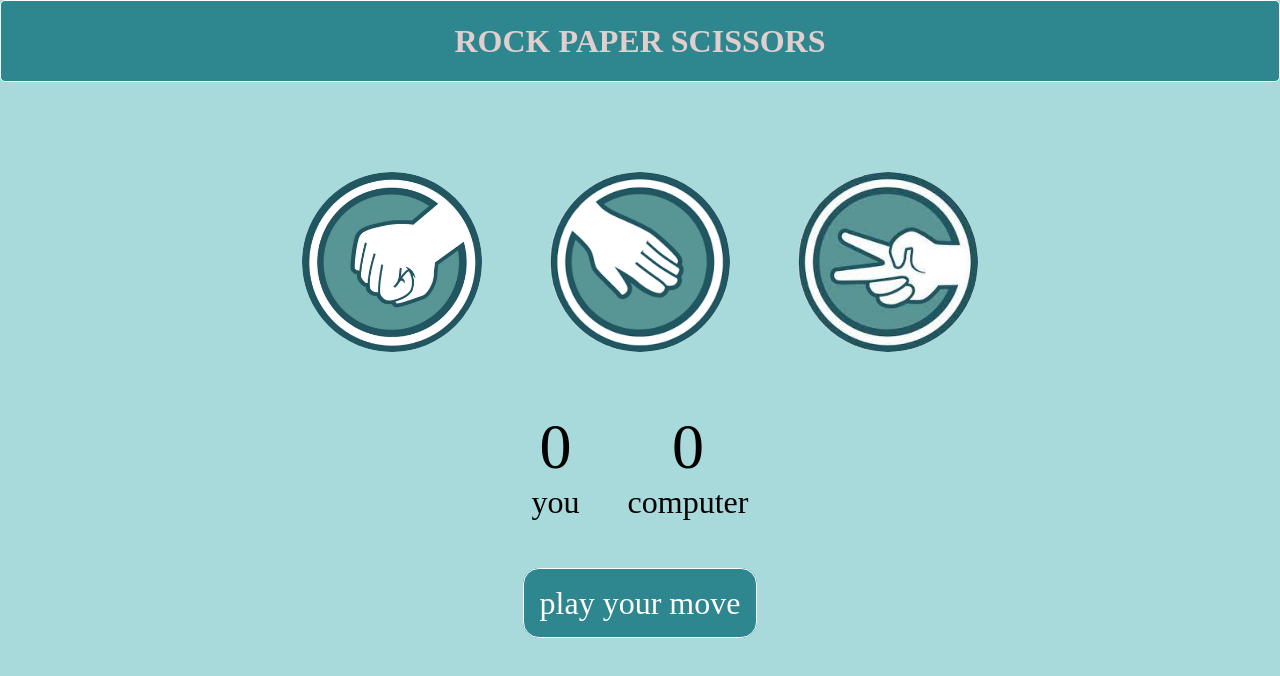
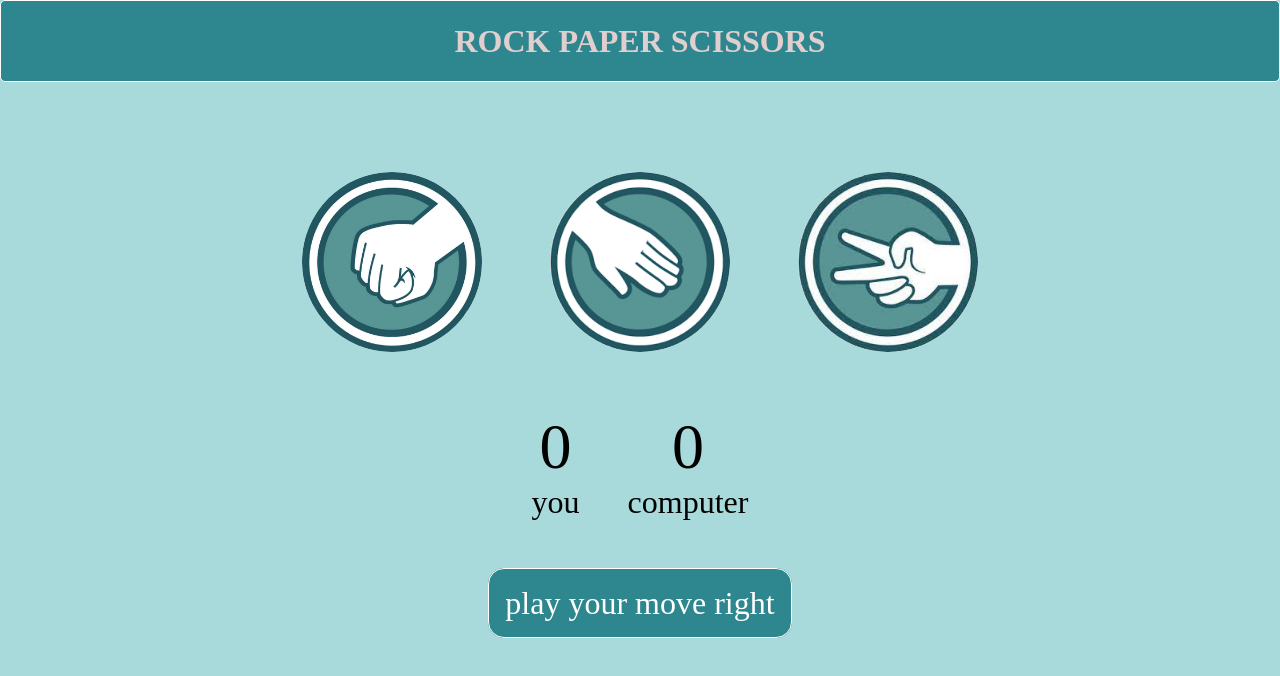
Before and after one commit to Ishikamishra01/game-rps, a plain HTML site: page index.html in a window 1280 px wide. Drawn offline with Linux system fonts and the light colour scheme.

Commit message:
Update index.html

```diff
--- a/index.html
+++ b/index.html
@@ -30,7 +30,7 @@
         </div>
     </div>
     <div class="message-container">
-        <p id="msg">play your move</p>
+        <p id="msg">play your move right</p>
     </div>
     <script src="script.js"></script>
 </body>
```
